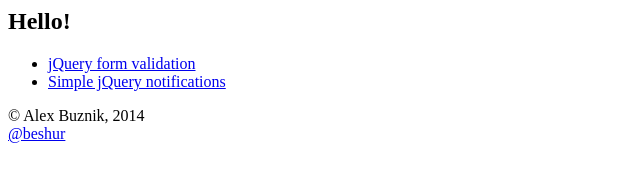
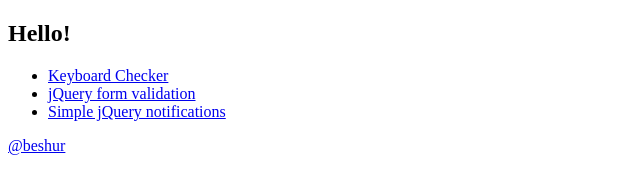
Before and after one commit to beshur/beshur.github.com, a plain HTML site: page index.html in a window 1280 px wide. Shown: the whole page, without its empty margins (0-640 px from the left). Drawn offline with Linux system fonts and the light colour scheme.

Commit message:
Add keyboard checker

```diff
--- a/index.html
+++ b/index.html
@@ -1,8 +1,18 @@
+<!DOCTYPE html>
+<html>
+<head>
+	<title>@beshur</title>
+</head>
+<body>
 	<h2>Hello!</h2>
 	<ul>
+		<li><a href="kbd_check.html">Keyboard Checker</a></li>
 		<li><a href="http://jsfiddle.net/beshur/D8tWs/">jQuery form validation</a></li>
 		<li><a href="http://jsfiddle.net/beshur/mr3DV/">Simple jQuery notifications</a></li>
 	</ul>
 
-<div>&copy; Alex Buznik, 2014</div>
+
 	<div><a href="https://github.com/beshur">@beshur</a></div>
+
+</body>
+</html>
```
Lines whose indentation alone changed are shown as unchanged.
